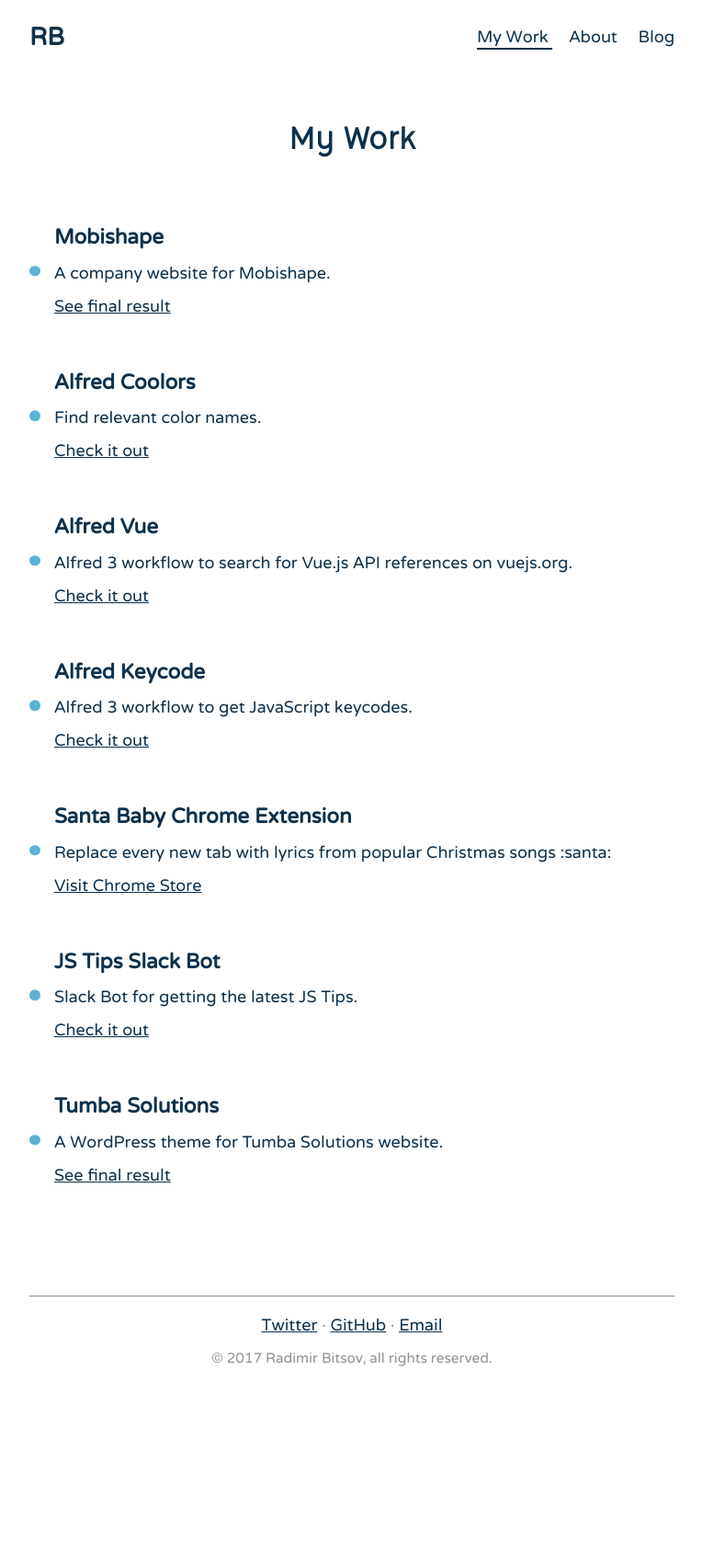
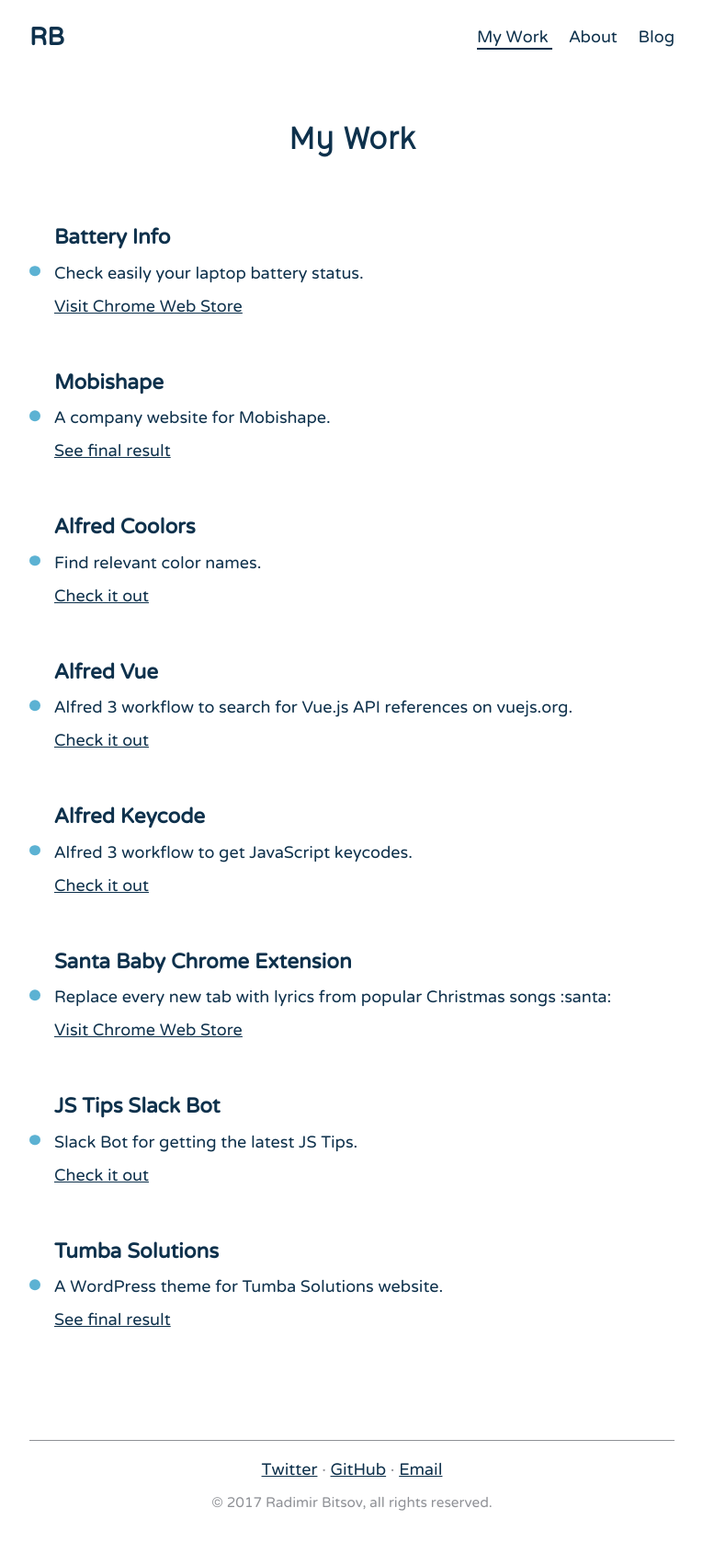
Before and after one commit to radibit/radibit.com, a Jekyll site: the page built from work/index.html, in a window 1280 px wide. Shown: the whole page at 92% size, without its empty margins (257-1022 px from the left). Built offline with Jekyll 4.4.1, drawn with Linux system fonts in a browser that asks for light colours; some web fonts are replaced; before the commit the page ends 1545 px from its top, so only the background shows below that.

Commit message:
✨ add battery info to work section

```diff
--- a/work/index.html
+++ b/work/index.html
@@ -6,6 +6,17 @@
 ---
 
 <ul class="c-featuredList c-featuredList--projects">
+  <li>
+    <h3>Battery Info</h3>
+    <p>
+      Check easily your laptop battery status.
+    </p>
+    <div>
+      <a href="https://chrome.google.com/webstore/detail/battery-info/jchnojkeefjdioodimacimfiefjdbpag">
+        Visit Chrome Web Store
+      </a>
+    </div>
+  </li>
   <li>
     <h3>Mobishape</h3>
     <p>
@@ -41,7 +52,7 @@
     <p>Replace every new tab with lyrics from popular Christmas songs :santa:</p>
     <div>
       <a href="https://chrome.google.com/webstore/detail/santa-baby/janhhfaifmcgknimjljcekkpakjnclnk">
-        Visit Chrome Store
+        Visit Chrome Web Store
       </a>
     </div>
   </li>
```
Also changed, not shown: _layouts/frontpage.html (+12 -1 lines).
